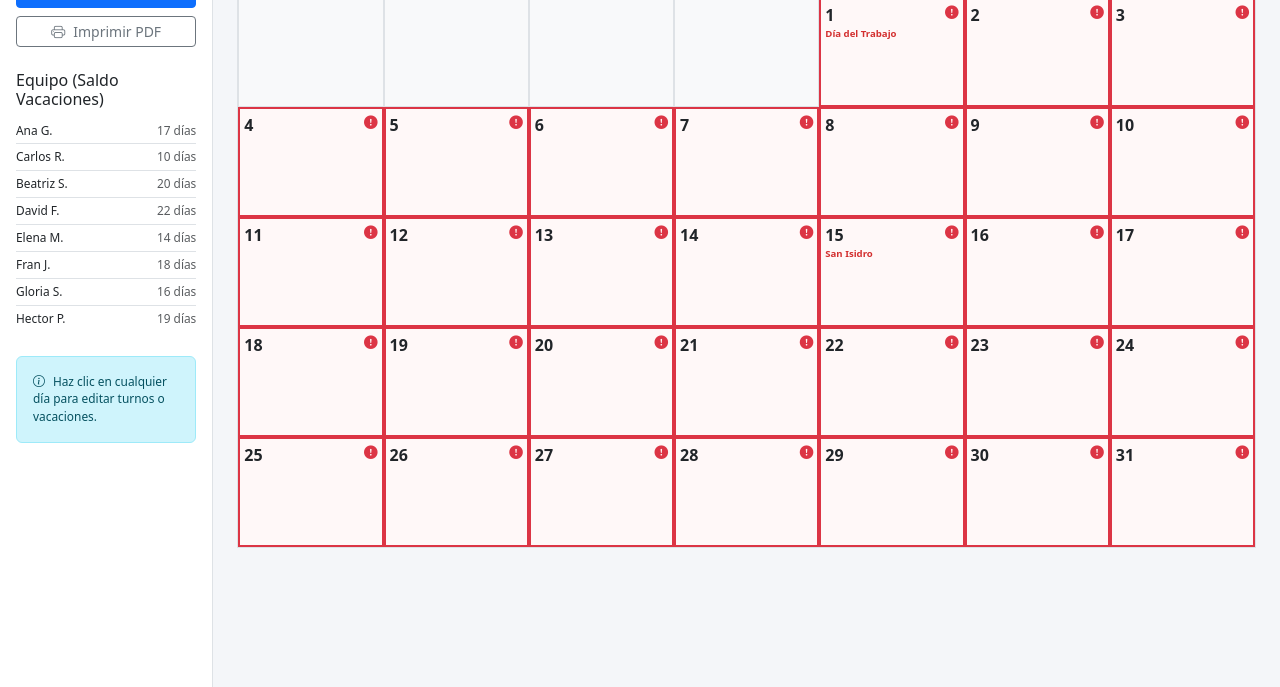
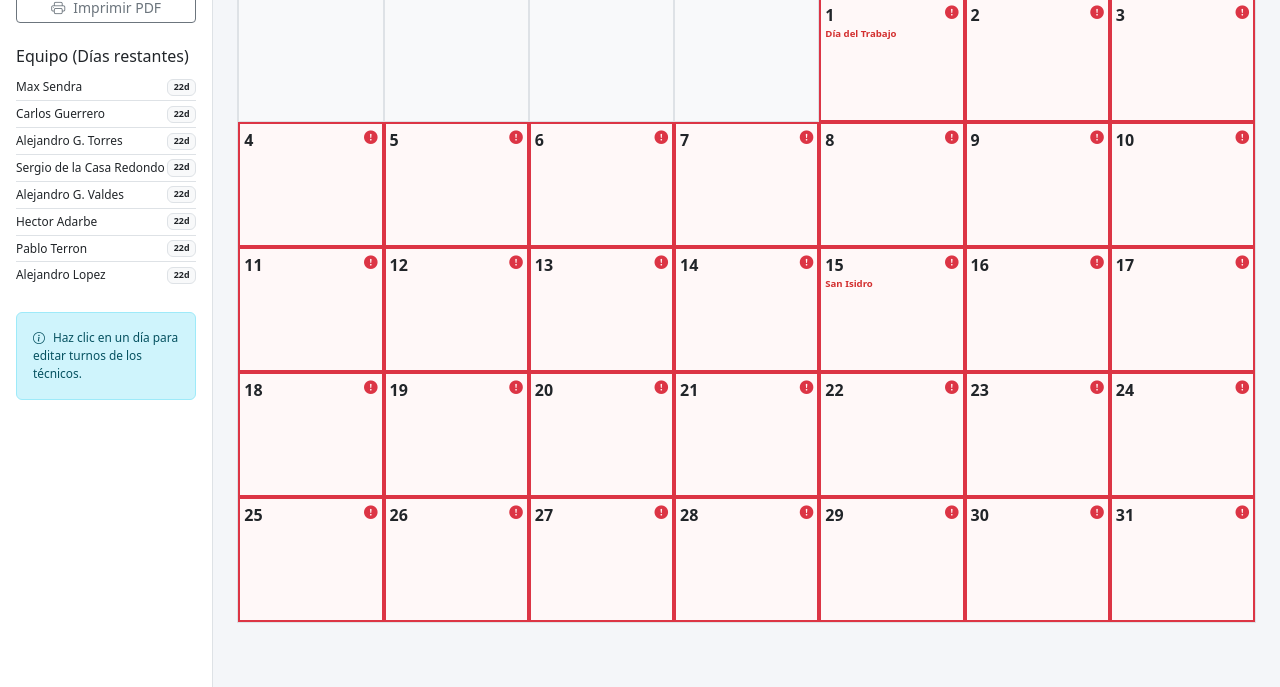
Before and after one commit to alejandrorondongamez-cell/planificador-turnos, a plain HTML site: page index.html in a window 1280 px wide. Shown: the part 113-800 px from the top of the page. Drawn offline with nearby package versions, Linux system fonts and the light colour scheme.

Commit message:
Update index.html

```diff
--- a/index.html
+++ b/index.html
@@ -3,7 +3,7 @@
 <head>
     <meta charset="UTF-8">
     <meta name="viewport" content="width=device-width, initial-scale=1.0">
-    <title>IT Ops - Shift Planner Pro v3.0</title>
+    <title>IT Ops - Shift Planner Pro v3.1</title>
     <link href="https://cdn.jsdelivr.net/npm/bootstrap@5.3.0/dist/css/bootstrap.min.css" rel="stylesheet">
     <link rel="stylesheet" href="https://cdn.jsdelivr.net/npm/bootstrap-icons@1.10.0/font/bootstrap-icons.css">
     <style>
@@ -12,10 +12,10 @@
         .sidebar { background: white; border-right: 1px solid #dee2e6; height: 100vh; position: sticky; top: 0; overflow-y: auto; }
         .calendar-table { table-layout: fixed; background: white; border-collapse: separate; border-spacing: 0; width: 100%; border: 1px solid #dee2e6; }
         .calendar-table th { background: #f8f9fa; text-align: center; padding: 8px; border: 1px solid #dee2e6; }
-        .calendar-cell { height: 110px; border: 1px solid #dee2e6; padding: 4px; vertical-align: top; transition: 0.2s; position: relative; }
+        .calendar-cell { height: 125px; border: 1px solid #dee2e6; padding: 4px; vertical-align: top; transition: 0.2s; position: relative; overflow: hidden; }
         .calendar-cell:hover { background-color: #f1f3f5; cursor: pointer; }
         .day-num { font-weight: bold; font-size: 1rem; }
-        .badge-shift { display: block; padding: 2px 5px; border-radius: 3px; margin-bottom: 2px; font-size: 0.7rem; font-weight: 500; border-left: 3px solid transparent; overflow: hidden; white-space: nowrap; text-overflow: ellipsis; }
+        .badge-shift { display: block; padding: 2px 5px; border-radius: 3px; margin-bottom: 2px; font-size: 0.65rem; font-weight: 500; border-left: 3px solid transparent; overflow: hidden; white-space: nowrap; text-overflow: ellipsis; }
         .m-shift { background: var(--shift-morn); color: var(--shift-morn-text); border-left-color: var(--shift-morn-text); }
         .t-shift { background: var(--shift-aft); color: var(--shift-aft-text); border-left-color: var(--shift-aft-text); }
         .v-shift { background: #eee; color: #666; border-left-color: #999; font-style: italic; }
@@ -30,7 +30,7 @@
 <div class="container-fluid">
     <div class="row">
         <nav class="col-md-3 col-lg-2 sidebar p-3 no-print">
-            <h5 class="text-primary mb-4"><i class="bi bi-calendar-check-fill me-2"></i>ShiftPlanner <span class="badge bg-dark">v3.0</span></h5>
+            <h5 class="text-primary mb-4"><i class="bi bi-people-fill me-2"></i>IT Team <span class="badge bg-dark">v3.1</span></h5>
 
             <div class="d-grid gap-2 mb-4">
                 <button class="btn btn-primary btn-sm" onclick="exportData()">
@@ -41,11 +41,11 @@
                 </button>
             </div>
 
-            <h6>Equipo (Saldo Vacaciones)</h6>
+            <h6>Equipo (Días restantes)</h6>
             <div id="team-list" class="list-group list-group-flush small mb-4"></div>
 
             <div class="alert alert-info small">
-                <i class="bi bi-info-circle me-2"></i>Haz clic en cualquier día para editar turnos o vacaciones.
+                <i class="bi bi-info-circle me-2"></i>Haz clic en un día para editar turnos de los técnicos.
             </div>
         </nav>
 
@@ -77,7 +77,7 @@
     <div class="modal-dialog modal-lg">
         <div class="modal-content">
             <div class="modal-header bg-light">
-                <h5 class="modal-title" id="editModalLabel">Editar Día</h5>
+                <h5 class="modal-title" id="editModalLabel">Asignación de Técnicos</h5>
                 <button type="button" class="btn-close" data-bs-dismiss="modal"></button>
             </div>
             <div class="modal-body">
@@ -91,13 +91,13 @@
                         <div id="aft-selectors"></div>
                     </div>
                     <div class="col-md-4">
-                        <label class="fw-bold text-secondary border-bottom w-100 mb-2">Vacaciones</label>
+                        <label class="fw-bold text-secondary border-bottom w-100 mb-2">Vacaciones / OFF</label>
                         <div id="vac-selectors"></div>
                     </div>
                 </div>
             </div>
             <div class="modal-footer">
-                <button type="button" class="btn btn-primary w-100" onclick="saveDayChanges()">Aplicar Cambios Temporalmente</button>
+                <button type="button" class="btn btn-primary w-100" onclick="saveDayChanges()">Aplicar Cambios</button>
             </div>
         </div>
     </div>
@@ -108,8 +108,8 @@
         <div class="modal-content">
             <div class="modal-header"><h5>Guardar Cambios en GitHub</h5><button type="button" class="btn-close" data-bs-dismiss="modal"></button></div>
             <div class="modal-body">
-                <p>Copia el siguiente código y pégalo dentro de tu archivo <code>data/planificacion.json</code> en GitHub:</p>
-                <textarea id="json-output" class="form-control" rows="10" readonly style="font-family: monospace; font-size: 12px;"></textarea>
+                <p>Copia este código y pégalo en tu archivo <code>data/planificacion.json</code>:</p>
+                <textarea id="json-output" class="form-control" rows="10" readonly style="font-family: monospace; font-size: 11px;"></textarea>
             </div>
             <div class="modal-footer"><button class="btn btn-success" onclick="copyToClipboard()">Copiar al Portapapeles</button></div>
         </div>
@@ -117,27 +117,23 @@
 </div>
 
 <script>
-// --- ESTADO GLOBAL ---
-let viewDate = new Date(2026, 4, 1); // Mayo 2026 por defecto
-let selectedDateKey = "";
-
+// --- NUEVA LISTA DE TÉCNICOS ---
 const team = [
-    { id: 1, name: "Ana G.", vac_total: 22, vac_used: 5 },
-    { id: 2, name: "Carlos R.", vac_total: 22, vac_used: 12 },
-    { id: 3, name: "Beatriz S.", vac_total: 22, vac_used: 2 },
-    { id: 4, name: "David F.", vac_total: 22, vac_used: 0 },
-    { id: 5, name: "Elena M.", vac_total: 22, vac_used: 8 },
-    { id: 6, name: "Fran J.", vac_total: 22, vac_used: 4 },
-    { id: 7, name: "Gloria S.", vac_total: 22, vac_used: 6 },
-    { id: 8, name: "Hector P.", vac_total: 22, vac_used: 3 }
+    { id: 1, name: "Max Sendra", vac_total: 22, vac_used: 0 },
+    { id: 2, name: "Carlos Guerrero", vac_total: 22, vac_used: 0 },
+    { id: 3, name: "Alejandro G. Torres", vac_total: 22, vac_used: 0 },
+    { id: 4, name: "Sergio de la Casa Redondo", vac_total: 22, vac_used: 0 },
+    { id: 5, name: "Alejandro G. Valdes", vac_total: 22, vac_used: 0 },
+    { id: 6, name: "Hector Adarbe", vac_total: 22, vac_used: 0 },
+    { id: 7, name: "Pablo Terron", vac_total: 22, vac_used: 0 },
+    { id: 8, name: "Alejandro Lopez", vac_total: 22, vac_used: 0 }
 ];
 
-const holidays = { "2026-05-01": "Día del Trabajo", "2026-05-15": "San Isidro" };
+let viewDate = new Date();
+let selectedDateKey = "";
+let schedule = JSON.parse(localStorage.getItem('shiftData')) || {};
+const holidays = { "2026-05-01": "Día del Trabajo", "2026-05-15": "San Isidro", "2026-12-25": "Navidad" };
 
-// Datos dinámicos (esto es lo que se exportará)
-let schedule = JSON.parse(localStorage.getItem('shiftData')) || {};
-
-// --- LÓGICA DE CALENDARIO ---
 function renderCalendar() {
     const year = viewDate.getFullYear();
     const month = viewDate.getMonth();
@@ -151,7 +147,7 @@ function renderCalendar() {
     body.innerHTML = '';
 
     let rows = '<tr>';
-    let startOffset = firstDay === 0 ? 6 : firstDay - 1; // Ajuste para que lunes sea 1
+    let startOffset = firstDay === 0 ? 6 : firstDay - 1;
 
     for(let i=0; i < startOffset; i++) rows += '<td class="calendar-cell bg-light"></td>';
 
@@ -160,7 +156,6 @@ function renderCalendar() {
         const dayData = schedule[dateKey] || { m: [], a: [], v: [] };
         const isHoliday = holidays[dateKey];
 
-        // Validación
         const realM = dayData.m.filter(id => !dayData.v.includes(id)).length;
         const realA = dayData.a.filter(id => !dayData.v.includes(id)).length;
         const hasError = realM < 3 || realA < 2;
@@ -187,62 +182,48 @@ function renderCalendar() {
 
 function renderTeamList() {
     document.getElementById('team-list').innerHTML = team.map(p => `
-        <div class="list-group-item px-0 py-1 d-flex justify-content-between">
-            <span>${p.name}</span>
-            <span class="text-muted">${p.vac_total - p.vac_used} días</span>
+        <div class="list-group-item px-0 py-1 d-flex justify-content-between align-items-center">
+            <span title="${p.name}">${p.name}</span>
+            <span class="badge bg-light text-dark border">${p.vac_total - p.vac_used}d</span>
         </div>
     `).join('');
 }
 
-// --- EDICIÓN ---
 function openEdit(dateKey) {
     selectedDateKey = dateKey;
     const dayData = schedule[dateKey] || { m: [], a: [], v: [] };
-
     const generateChecks = (type) => team.map(p => `
-        <div class="form-check">
+        <div class="form-check small">
             <input class="form-check-input" type="checkbox" value="${p.id}" id="${type}-${p.id}" ${dayData[type].includes(p.id) ? 'checked' : ''}>
             <label class="form-check-label">${p.name}</label>
         </div>
     `).join('');
-
     document.getElementById('morn-selectors').innerHTML = generateChecks('m');
     document.getElementById('aft-selectors').innerHTML = generateChecks('a');
     document.getElementById('vac-selectors').innerHTML = generateChecks('v');
-
     new bootstrap.Modal(document.getElementById('editModal')).show();
 }
 
 function saveDayChanges() {
     const getValues = (type) => Array.from(document.querySelectorAll(`input[id^="${type}-"]:checked`)).map(el => parseInt(el.value));
-
-    schedule[selectedDateKey] = {
-        m: getValues('m'),
-        a: getValues('a'),
-        v: getValues('v')
-    };
-
+    schedule[selectedDateKey] = { m: getValues('m'), a: getValues('a'), v: getValues('v') };
     localStorage.setItem('shiftData', JSON.stringify(schedule));
     renderCalendar();
     bootstrap.Modal.getInstance(document.getElementById('editModal')).hide();
 }
 
-// --- UTILIDADES ---
 function changeMonth(offset) { viewDate.setMonth(viewDate.getMonth() + offset); renderCalendar(); }
 function goToToday() { viewDate = new Date(); renderCalendar(); }
-
 function exportData() {
     document.getElementById('json-output').value = JSON.stringify(schedule, null, 2);
     new bootstrap.Modal(document.getElementById('exportModal')).show();
 }
-
 function copyToClipboard() {
     const ta = document.getElementById('json-output');
     ta.select();
     document.execCommand('copy');
-    alert("¡Copiado! Ahora ve a GitHub, edita planificacion.json y pega esto.");
+    alert("Copiado. Pégalo en data/planificacion.json");
 }
-
 document.addEventListener('DOMContentLoaded', renderCalendar);
 </script>
 <script src="https://cdn.jsdelivr.net/npm/bootstrap@5.3.0/dist/js/bootstrap.bundle.min.js"></script>
```
